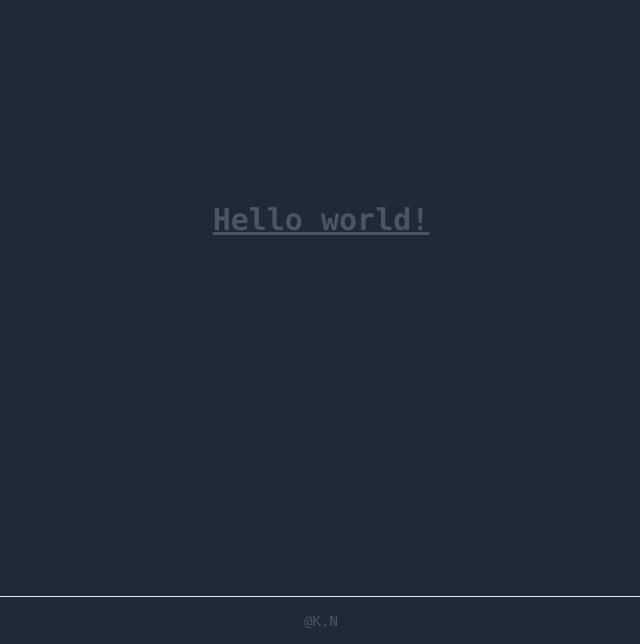
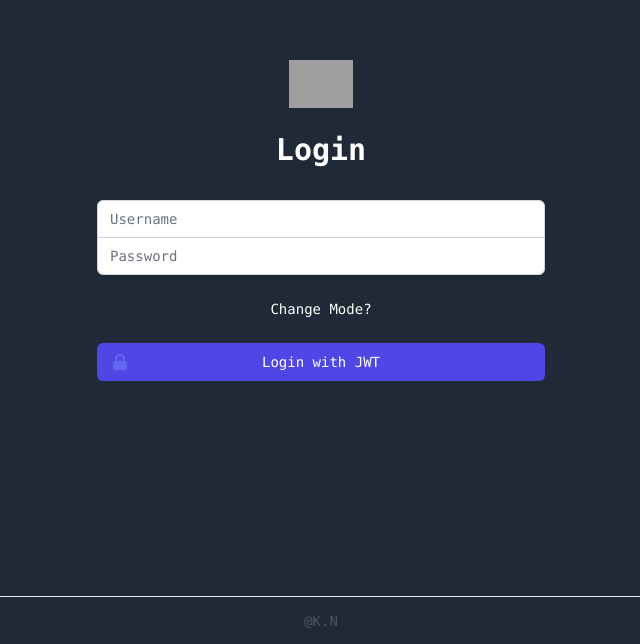
Before and after one commit to sdkk1/nextjs-blog, a Next.js app: page / in a window 1280 px wide. Shown: the part 156-800 px from the top of the page, without its empty margins (319-959 px from the left). Built offline with nearby package versions, Linux system fonts and the light colour scheme; no server answers; grey boxes are pictures that could not be loaded.

Commit message:
add: Homeページコンポーネントを作成

```diff
--- a/src/pages/index.tsx
+++ b/src/pages/index.tsx
@@ -1,7 +1,17 @@
 import type { NextPage } from 'next'
+import Head from 'next/head'
+
+import AuthForm from '@/components/pages/home/AuthForm'
 
 const Home: NextPage = () => {
-  return <h1 className='text-3xl font-bold underline'>Hello world!</h1>
+  return (
+    <>
+      <Head>
+        <title>Top</title>
+      </Head>
+      <AuthForm />
+    </>
+  )
 }
 
 export default Home
```
